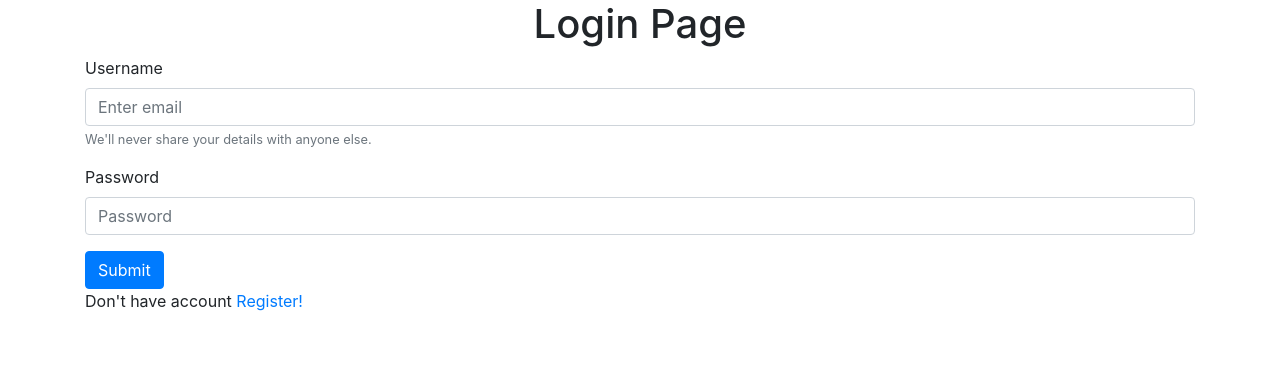
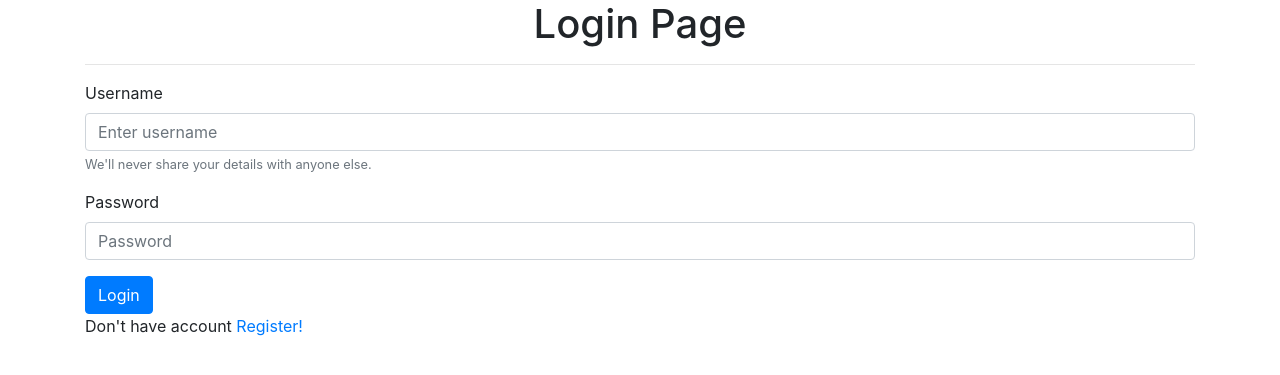
Before and after one commit to yashyc7/django-recipie-adder-website, a Django app: page /login/ in a window 1280 px wide. Shown: the top 375 px of the page. Run offline with Django 5.2, Linux system fonts and the light colour scheme.

Commit message:
added the login page and the logout button but still the homepage can be accesed without authentication ..

```diff
--- a/core/core/urls.py
+++ b/core/core/urls.py
@@ -30,6 +30,6 @@ urlpatterns = [
     path('update-recipie/<id>', views.update,name='update-recipie'),
     path('login/',views.login_page,name='login'),
     path('register/',views.register,name='register'),
-
+    path('logout_page/',views.logout_page,name='logout_page')
 
 ]+static(settings.MEDIA_URL,document_root=settings.MEDIA_ROOT)
--- a/core/vege/templates/login.html
+++ b/core/vege/templates/login.html
@@ -43,16 +43,29 @@
     <div class="container">
       <form method="POST">
         {% csrf_token %}
+        <hr>
+        {% if messages %}
+        <div class='alert alert-primary' role='alert'>
+          {% for message in messages  %}
+          {{message}}
+          {% endfor %}
+
+        </div>{% endif %}
+
         <div class="form-group">
             <label for="exampleInputEmail1">Username</label>
-            <input type="email" class="form-control" id="exampleInputEmail1" aria-describedby="emailHelp" placeholder="Enter email">
+            <input type="text"
+            name='username'
+            class="form-control" id="exampleInputEmail1" aria-describedby="emailHelp" placeholder="Enter username">
             <small id="emailHelp" class="form-text text-muted">We'll never share your details with anyone else.</small>
           </div>
           <div class="form-group">
             <label for="exampleInputPassword1">Password</label>
-            <input type="password" class="form-control" id="exampleInputPassword1" placeholder="Password">
+            <input type="password" class="form-control"
+            name='password'
+            id="exampleInputPassword1" placeholder="Password">
           </div>
-          <button type="submit" class="btn btn-primary">Submit</button>
+          <button type="submit" class="btn btn-primary">Login</button>
       </form>
     <p>Don't have account <a href="/register/">Register!</a></p>
 
--- a/core/vege/views.py
+++ b/core/vege/views.py
@@ -1,8 +1,12 @@
 from django.shortcuts import redirect, render
 from .models import *
 from django.http import HttpResponse
-from django.contrib.auth.models import User# Create your views here.
+from django.contrib.auth.models import User
+from django.contrib import messages
+from django.contrib.auth import authenticate,login,logout
+# Create your views here.
 def recipie(request):
+
         data=Recipie.objects.all()
         if(request.method=='POST'):
             recipie_name=request.POST.get('recipie_name')
@@ -42,6 +46,26 @@ def update(request,id):
 
 
 def login_page(request):
+      if request.method=='POST':
+            username=request.POST.get('username')
+            password=request.POST.get('password')
+            if not(User.objects.filter(username=username).exists()):
+                  messages.error(request,'Invalid username')
+                  return redirect('/login/') #user doesn't exist
+            #if user exists or not lets match the credentials of user from database using the authenticate function
+            user =authenticate(username=username,password=password)
+
+            #if user credentials are not matched
+            if user is None:
+                  messages.error(request,'Invalid password or username')
+                  return redirect('/login/')
+            else:
+                  #user is logged in succesfully
+                  login(request,user)
+                  return redirect('/')
+
+
+
       return render(request,'login.html')
 
 def register(request):
@@ -51,6 +75,11 @@ def register(request):
             username=request.POST.get('username')
             password=request.POST.get('password')
 
+            user=User.objects.filter(username=username)
+            if user.exists():
+                messages.info(request,'Username already taken ')
+                return redirect('/register/')
+
             user=User.objects.create(
              first_name=first_name,
              last_name=last_name,
@@ -58,6 +87,13 @@ def register(request):
             )
             user.set_password(password)
             user.save()
+            messages.info(request,'Account created succesfully')
             return redirect('/register/')
 
       return render(request,'register.html')
+
+
+def logout_page(request):
+      messages.info(request,'Account has been logged out ! ')
+      logout(request)
+      return redirect('/login/')
```
Also changed, not shown: core/vege/templates/receipes.html (+37 -19 lines), core/db.sqlite3.
